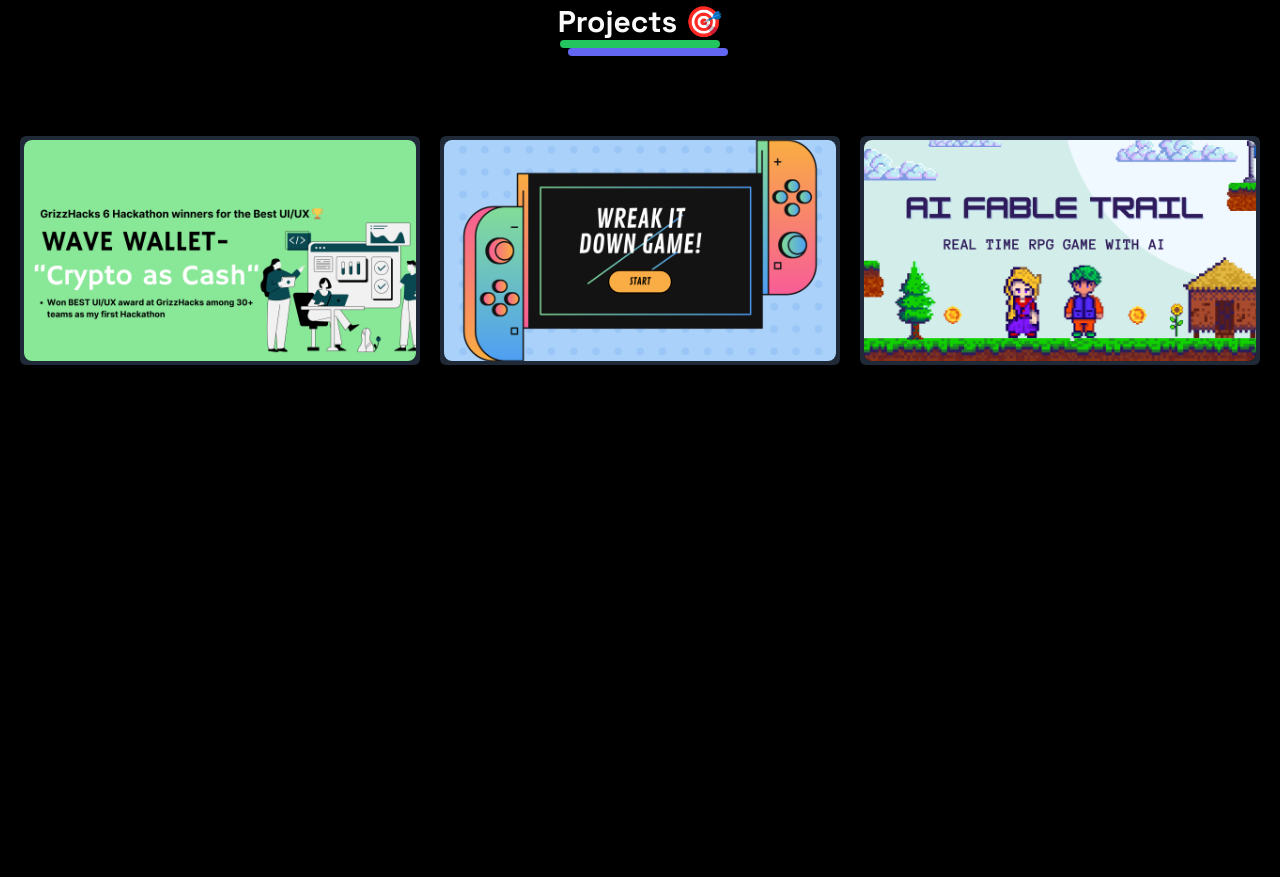
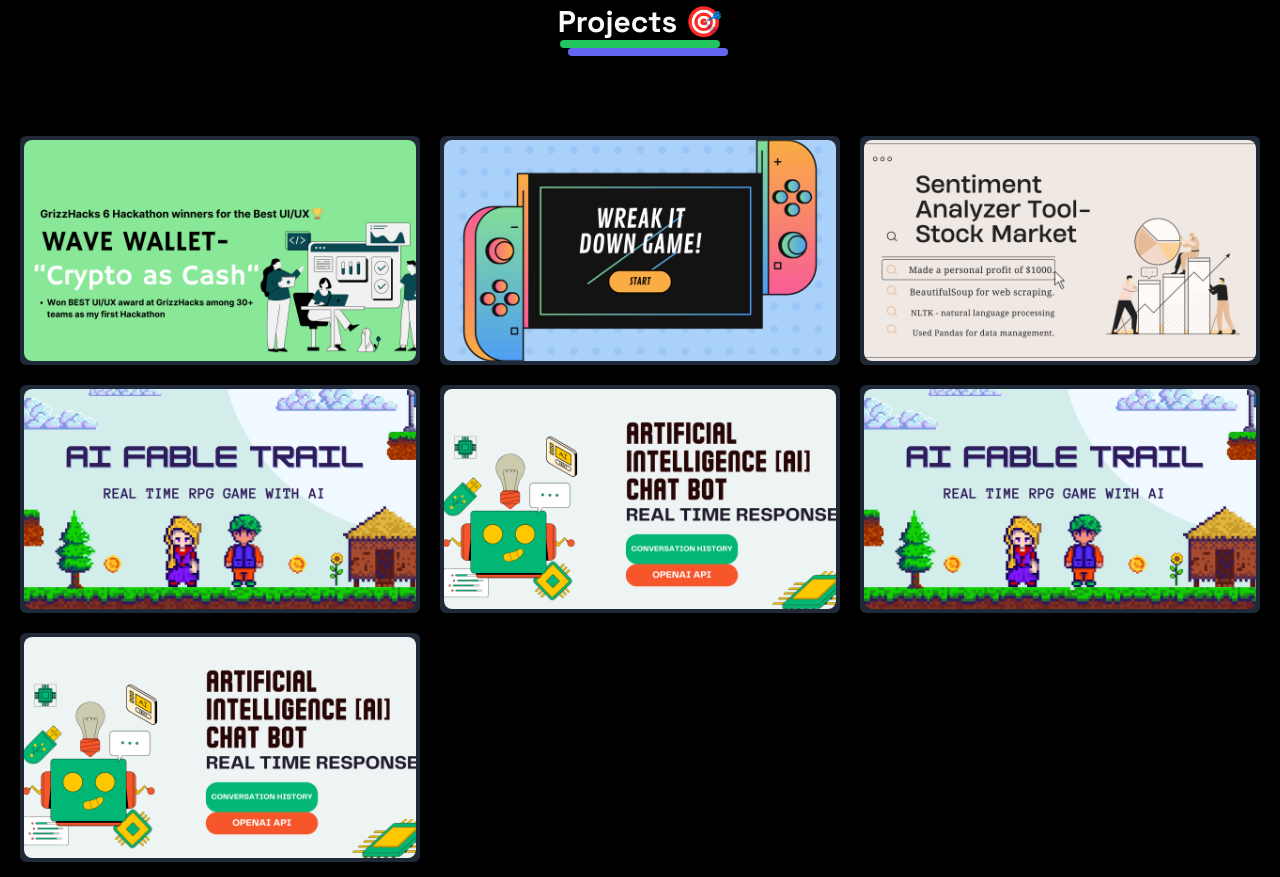
Before and after one commit to Ahthe/myportfolio-ahthe, a Next.js app: page / in a window 1280 px wide. Shown: the part 1920-2797 px from the top of the page. Built offline with nearby package versions, Linux system fonts and the light colour scheme.

Commit message:
added experience section

```diff
--- /dev/null
+++ b/app/(home)/components/Experience.tsx
@@ -0,0 +1,38 @@
+import React from 'react'
+import { SiCplusplus, SiCss3, SiExpress, SiHtml5, SiJavascript, SiNextdotjs, SiOpenai, SiPython, SiTailwindcss, SiTypescript } from 'react-icons/si';
+import Title from './Title';
+import Link from 'next/link';
+import { cn } from '@/lib/utils';
+import { DirectionAwareHover } from '@/components/ui/direction-aware-hover';
+
+export default function Experience() {
+
+    const experience = [
+
+        {
+            title: "Wave Wallet",
+            tech: [SiNextdotjs, SiTailwindcss, SiTypescript, SiPython, SiCplusplus],
+            link: "https://devpost.com/software/wavewallet",
+            cover: "/1.png",
+            background: "bg-gray-800",
+
+        },
+
+
+    ]
+
+
+    return(
+
+
+    <div className='max-w-5xl mx-auto px-8'>
+         <Title
+                text="Experience 💪" className='flex flex-col items-center justify-center'
+            />
+
+
+        </div>
+
+    );
+
+}
--- a/app/(home)/components/Projects.tsx
+++ b/app/(home)/components/Projects.tsx
@@ -28,10 +28,46 @@
         },
 
         {
+            title: "Sentiment Analyzer Tool",
+            tech: [SiPython],
+            link: "https://github.com/Ahthe/Sentiment-Analyzer-for-Stock-News",
+            cover: "/4.png",
+            background: "bg-gray-800",
+
+        },
+
+        {
             title: "AI Fable Trail",
             tech: [SiPython, SiOpenai],
-            link: "https://ahthe.github.io/Wreak-IT-Down--Multiplayer/",
+            link: "https://github.com/Ahthe/AI-FableTrail",
             cover: "/3.png",
+            background: "bg-gray-800",
+
+        },
+
+        {
+            title: "AI ChatBot",
+            tech: [SiNextdotjs, SiTailwindcss, SiTypescript, SiOpenai],
+            link: "https://github.com/Ahthe/ai-chat-bot-nextjs",
+            cover: "/7.png",
+            background: "bg-gray-800",
+
+        },
+
+        {
+            title: "AI Fable Trail",
+            tech: [SiPython, SiOpenai],
+            link: "https://github.com/Ahthe/AI-FableTrail",
+            cover: "/3.png",
+            background: "bg-gray-800",
+
+        },
+
+        {
+            title: "AI ChatBot",
+            tech: [SiNextdotjs, SiTailwindcss, SiTypescript, SiOpenai],
+            link: "https://github.com/Ahthe/ai-chat-bot-nextjs",
+            cover: "/7.png",
             background: "bg-gray-800",
 
         },
--- a/app/(home)/components/floatingNavLinks.tsx
+++ b/app/(home)/components/floatingNavLinks.tsx
@@ -1,7 +1,10 @@
 "use client";
 import React from "react";
 import { FloatingNav } from "@/components/ui/floating-navbar";
-import { IconHome, IconMessage, IconUser } from "@tabler/icons-react";
+import { IconHome, IconMessage, IconStackFilled, IconUser } from "@tabler/icons-react";
+import { SiFuturelearn } from "react-icons/si";
+import { MdOutlineWork } from "react-icons/md";
+import { GoProject } from "react-icons/go";
 
 export function FloatingNavDemo({ sectionRefs }: { sectionRefs: any }) {
   const navItems = [
@@ -13,13 +16,21 @@
     {
       name: "Skills",
       ref: sectionRefs.skillsSection,
-      icon: <IconUser className="h-4 w-4 text-neutral-500 dark:text-white" />,
+      icon: <SiFuturelearn className="h-4 w-4 text-neutral-500 dark:text-white" />,
     },
     {
       name: "Projects",
       ref: sectionRefs.projectsSection,
       icon: (
-        <IconMessage className="h-4 w-4 text-neutral-500 dark:text-white" />
+        <GoProject className="h-4 w-4 text-neutral-500 dark:text-white" />
+      ),
+    },
+
+    {
+      name: "Experience",
+      ref: sectionRefs.experienceSection,
+      icon: (
+        <MdOutlineWork className="h-4 w-4 text-neutral-500 dark:text-white" />
       ),
     },
   ];
--- a/app/(home)/page.tsx
+++ b/app/(home)/page.tsx
@@ -8,11 +8,13 @@
 import Projects from "./components/Projects";
 import { FloatingNav } from "@/components/ui/floating-navbar";
 import { FloatingNavDemo } from "./components/floatingNavLinks";
+import Experience from "./components/Experience";
 
 export default function Page() {
   const heroSectionRef = useRef(null);
   const skillsSectionRef = useRef(null);
   const projectsSectionRef = useRef(null);
+  const experienceSectionRef = useRef(null);
 
   return (
     <div>
@@ -20,20 +22,22 @@
       <div className="min-h-[400vh] bg-black overflow-hidden">
         <div className="dark:bg-black bg-white dark:bg-dot-white/[0.2] bg-dot-black/[0.2] relative">
           <div className="max-w-7xl mx-auto p-5 ">
-            <Navbar />
+            <div ref={heroSectionRef}>
+              <Navbar />
+            </div>
             <FloatingNavDemo
               sectionRefs={{
                 heroSection: heroSectionRef,
                 skillsSection: skillsSectionRef,
                 projectsSection: projectsSectionRef,
+                experienceSection:experienceSectionRef,
               }}
             />
-            <div ref={heroSectionRef}>
-              <HeroSection />
-            </div>
+            <HeroSection />
           </div>
           <div className="h-10 xl:h-32 bg-gradient-to-t from-black absolute -bottom-5 left-0 xl:bottom-0 w-full"></div>
         </div>
+
         <div className="max-w-7xl mx-auto p-5 mt-20">
           <div ref={skillsSectionRef}>
             <Skills />
@@ -42,6 +46,14 @@
             <Projects />
           </div>
         </div>
+
+
+        <div className="max-w-7xl mx-auto p-5 mt-19">
+        <div ref={experienceSectionRef}>
+            <Experience />
+          </div>
+        </div>
+
       </div>
     </div>
   );
--- a/components/ui/floating-navbar.tsx
+++ b/components/ui/floating-navbar.tsx
@@ -76,7 +76,7 @@
           duration: 0.2,
         }}
         className={cn(
-          "flex max-w-fit fixed top-0 inset-x-0 mx-auto border border-transparent dark:border-white/[0.2] rounded-full dark:bg-black bg-white shadow-[0px_2px_3px_-1px_rgba(0,0,0,0.1),0px_1px_0px_0px_rgba(25,28,33,0.02),0px_0px_0px_1px_rgba(25,28,33,0.08)] z-[5000] pr-2 pl-8 py-2 items-center justify-center space-x-4",
+          "flex max-w-fit fixed top-2 inset-x-0 mx-auto border border-transparent dark:border-white/[0.2] rounded-full dark:bg-black bg-white shadow-[0px_2px_3px_-1px_rgba(0,0,0,0.1),0px_1px_0px_0px_rgba(25,28,33,0.02),0px_0px_0px_1px_rgba(25,28,33,0.08)] z-[5000] pr-2 pl-8 py-2 items-center justify-center space-x-4",
           className
         )}
       >
```
